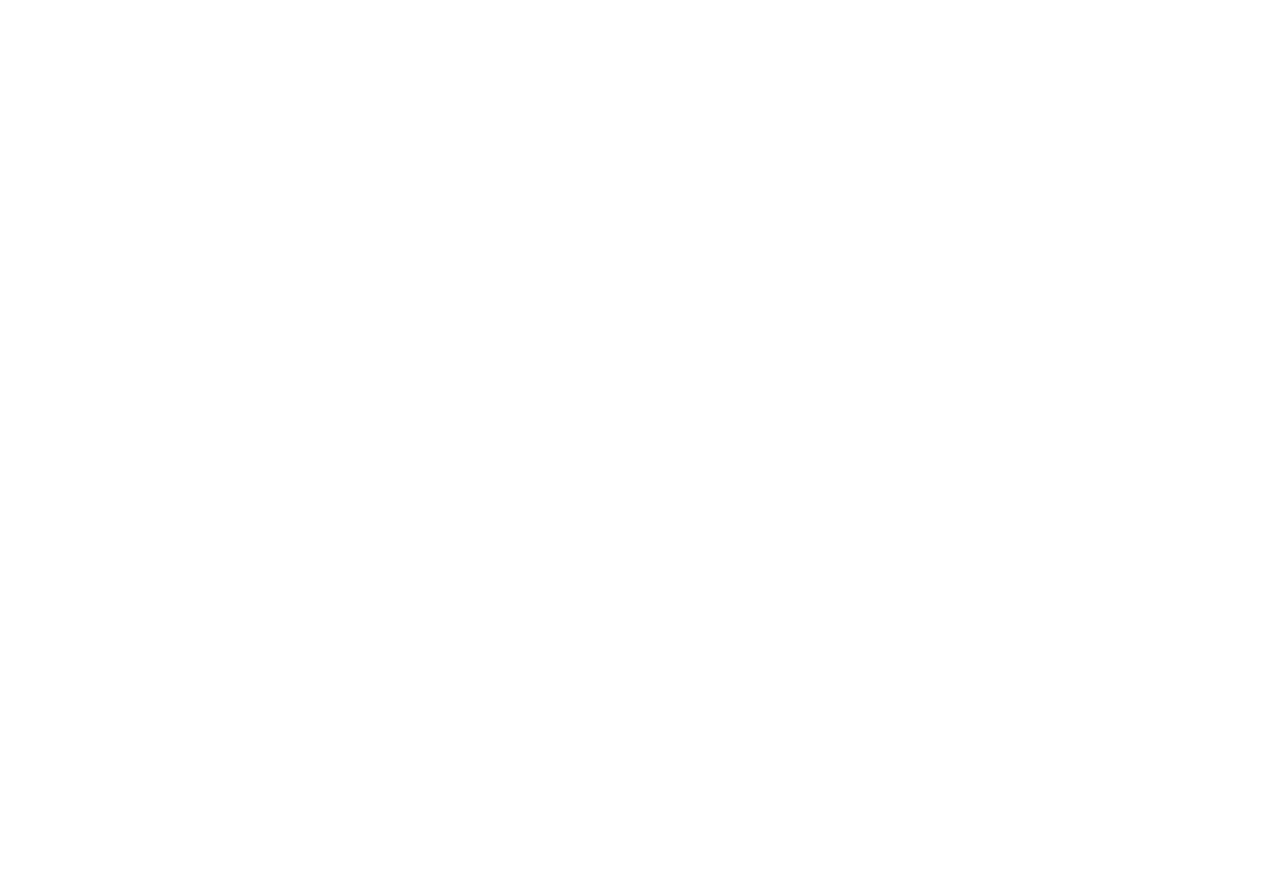
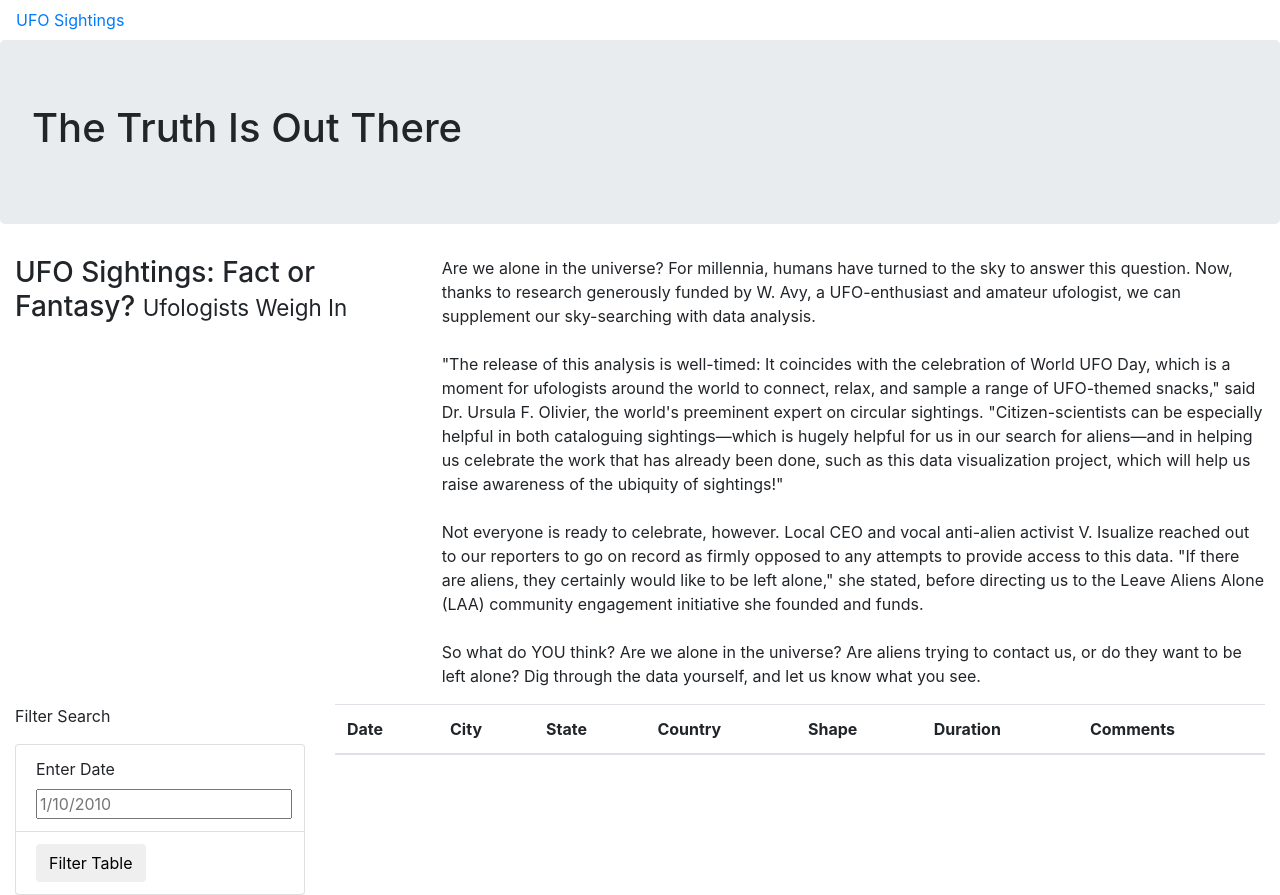
Before and after one commit to lrtipple/JavaScript_UFO, a plain HTML site: page index.html in a window 1280 px wide. Before the commit the page ends 800 px from the top, so only its background shows below. Drawn offline with nearby package versions, Linux system fonts and the light colour scheme.

Commit message:
html updated

```diff
--- a/index.html
+++ b/index.html
@@ -5,8 +5,78 @@
     <meta http-equiv="X-UA-Compatible" content="IE=edge">
     <meta name="viewport" content="width=device-width, initial-scale=1.0">
     <title>UFO</title>
+    <link
+      rel="stylesheet"
+      href="https://maxcdn.bootstrapcdn.com/bootstrap/4.0.0/css/bootstrap.min.css"
+      integrity="sha384-Gn5384xqQ1aoWXA+058RXPxPg6fy4IWvTNh0E263XmFcJlSAwiGgFAW/dAiS6JXm"
+      crossorigin="anonymous"
+    />
+    <link rel="stylesheet" href="static/css/style.css">
 </head>
 <body>
 
+    <div class="wrapper">
+         <!-- nav bar -->
+        <nav class="navbar navbar-expand-lg">
+            <a class="navba-brand" href="index.html">UFO Sightings</a>
+        </nav>
+        <!-- jumbotron header -->
+        <div class="jumbotron">
+            <h1>The Truth Is Out There</h1>
+        </div>
+        <!-- article and text -->
+        <div class="container-fluid">
+            <div class="row">
+                <div class="col-md-4">
+                    <h3>UFO Sightings: Fact or Fantasy? <small>Ufologists Weigh In</small></h3>
+                </div>
+                <div class="col-md-8">
+                    <p>
+                        Are we alone in the universe? For millennia, humans have turned to the sky to answer this question. Now, thanks to research generously funded by W. Avy, a UFO-enthusiast and amateur ufologist, we can supplement our sky-searching with data analysis.<br><br>"The release of this analysis is well-timed: It coincides with the celebration of World UFO Day, which is a moment for ufologists around the world to connect, relax, and sample a range of UFO-themed snacks," said Dr. Ursula F. Olivier, the world's preeminent expert on circular sightings. "Citizen-scientists can be especially helpful in both cataloguing sightings—which is hugely helpful for us in our search for aliens—and in helping us celebrate the work that has already been done, such as this data visualization project, which will help us raise awareness of the ubiquity of sightings!"<br><br>Not everyone is ready to celebrate, however. Local CEO and vocal anti-alien activist V. Isualize reached out to our reporters to go on record as firmly opposed to any attempts to provide access to this data. "If there are aliens, they certainly would like to be left alone," she stated, before directing us to the Leave Aliens Alone (LAA) community engagement initiative she founded and funds.<br><br>So what do YOU think? Are we alone in the universe? Are aliens trying to contact us, or do they want to be left alone? Dig through the data yourself, and let us know what you see.
+                    </p>
+                </div>
+            </div>
+        </div>
+        <!-- filter and table data -->
+        <div class="container-fluid">
+            <div class="row">
+                <!-- filter -->
+                <div class="col-md-3">
+                    <form>
+                        <p>Filter Search</p>
+                    </form>
+                    <ul class="list-group">
+                        <li class="list-group-item">
+                            <label for="date">Enter Date</label>
+                            <input type="text" placeholder="1/10/2010" id="datetime"/>
+                        </li>
+                        <li class="list-group-item">
+                            <button id="filter-btn" type="button" class="btn btn-deafult">Filter Table</button>
+                        </li>
+                    </ul>
+                </div>
+                <!-- table -->
+                <div class="col-md-9">
+                    <table class="table table-striped">
+                        <thead>
+                            <tr>
+                                <th>Date</th>
+                                <th>City</th>
+                                <th>State</th>
+                                <th>Country</th>
+                                <th>Shape</th>
+                                <th>Duration</th>
+                                <th>Comments</th>
+                            </tr>
+                        </thead>
+                        <tbody></tbody>
+                    </table>
+                </div>
+            </div>
+        </div>
+
+
+    </div>
+
 </body>
 </html>
```
